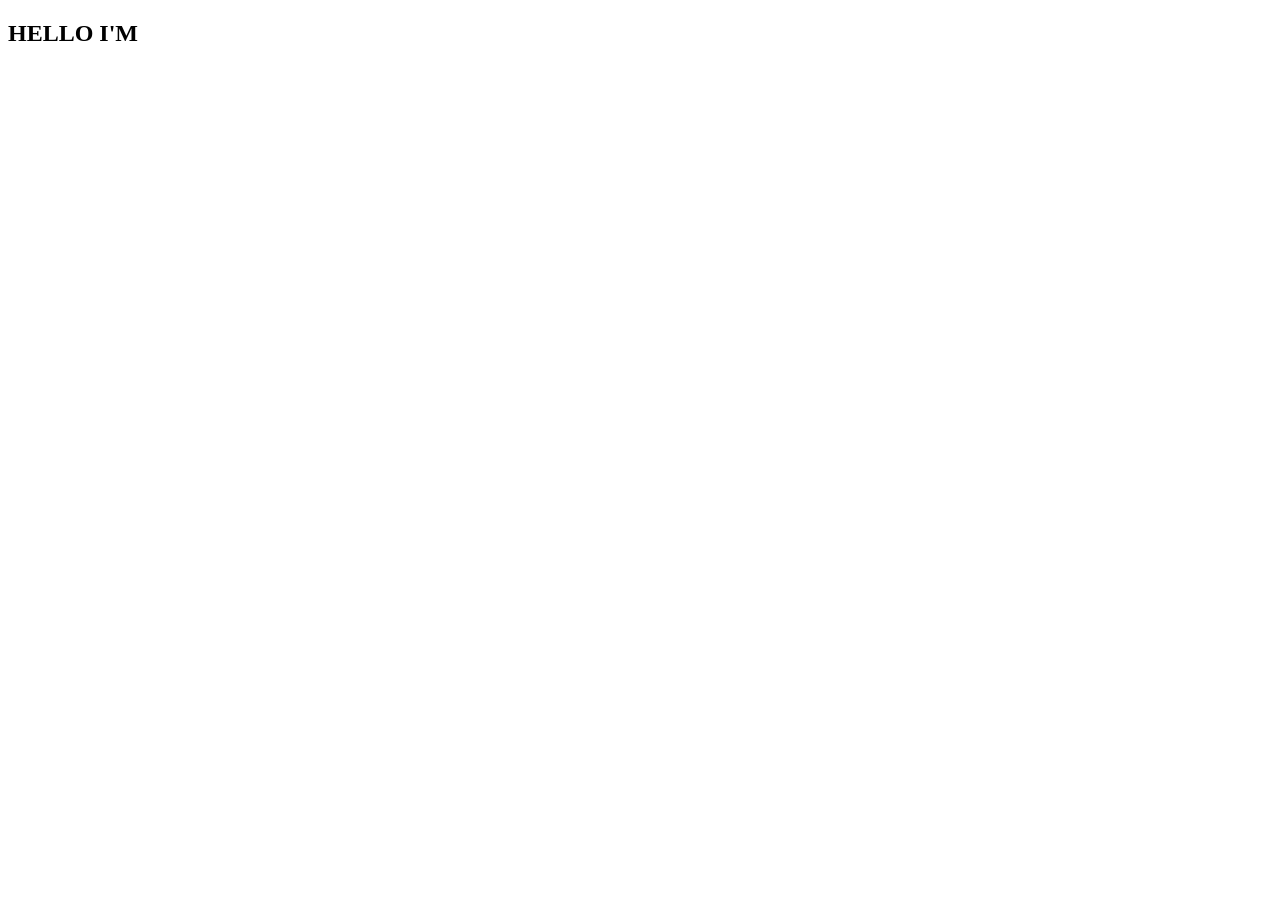
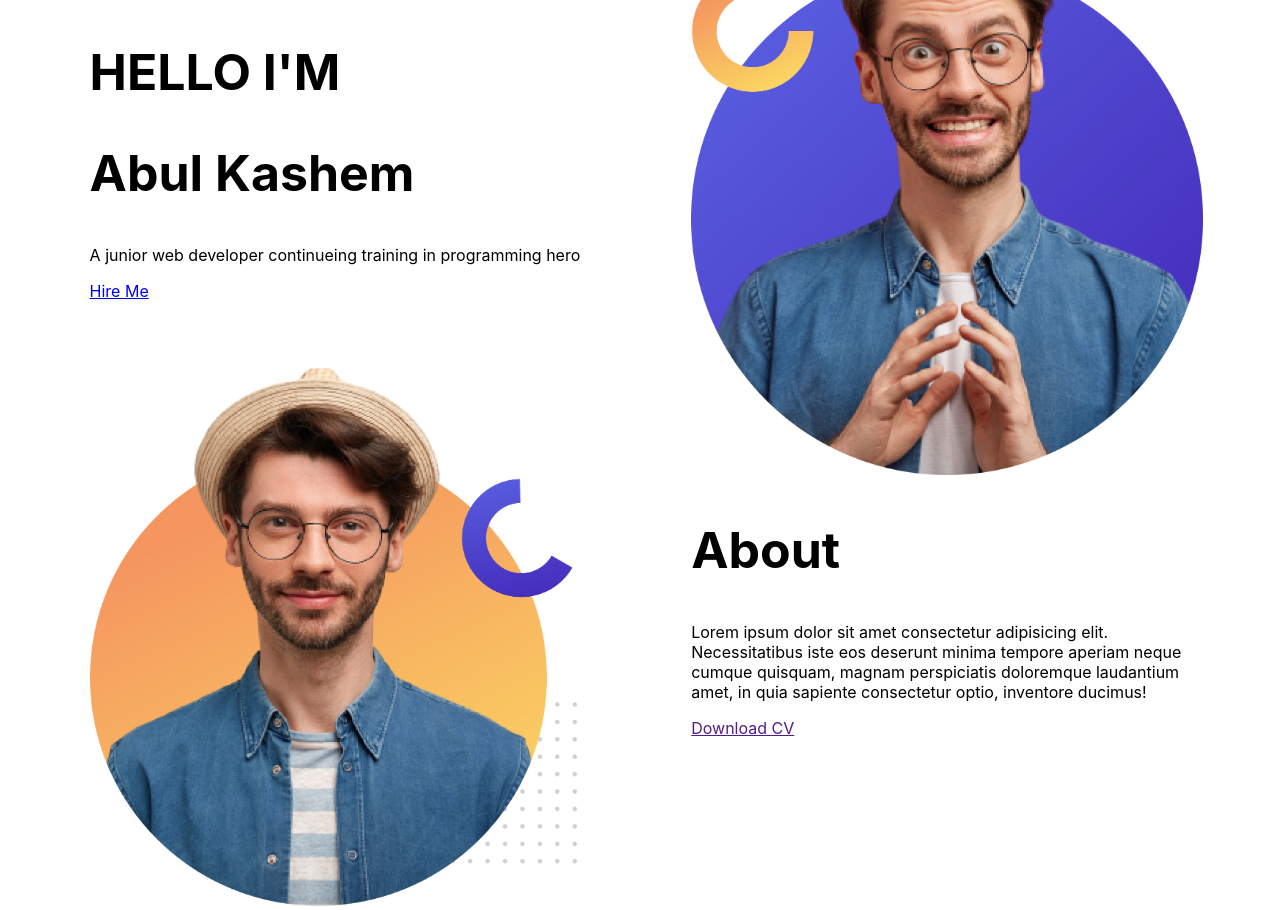
Before and after one commit to kashem97/website-portfolio, a plain HTML site: page index.html in a window 1280 px wide. Before the commit the page ends 800 px from the top, so only its background shows below. Drawn offline with Linux system fonts and the light colour scheme.

Commit message:
2 section

```diff
--- a/index.html
+++ b/index.html
@@ -4,13 +4,29 @@
     <meta charset="UTF-8">
     <meta name="viewport" content="width=device-width, initial-scale=1.0">
     <title>Web Portfolio</title>
+    <link rel="stylesheet" href="style.css">
 </head>
 <body>
     <section class="introduction-area">
         <div class="half-width">
             <h1>HELLO I'M</h1>
+            <h1 class="profile-name-heighligh">Abul Kashem</h1>
+            <p>A junior web developer continueing training in programming hero</p>
+            <a class="link-button" target="_blank" href="https://www.facebook.com/kashem98/">Hire Me</a>
         </div>
-        <div class="half-width"></div>
+        <div class="half-width">
+            <img src="images/do not use this pic.png" alt="">
+        </div>
+    </section>
+    <section class="about-area">
+        <div class="half-width">
+            <img src="images/do not use this pic2.png" alt="">
+        </div>
+        <div class="half-width">
+            <h1>About</h1>
+            <p>Lorem ipsum dolor sit amet consectetur adipisicing elit. Necessitatibus iste eos deserunt minima tempore aperiam neque cumque quisquam, magnam perspiciatis doloremque laudantium amet, in quia sapiente consectetur optio, inventore ducimus!</p>
+            <a href="">Download CV</a>
+        </div>
     </section>
 </body>
 </html>
--- a/style.css
+++ b/style.css
@@ -0,0 +1,25 @@
+body{
+    margin: 0;
+    padding: 0;
+    font-family: -apple-system, BlinkMacSystemFont, 'Segoe UI', Roboto, Oxygen, Ubuntu, Cantarell, 'Open Sans', 'Helvetica Neue', sans-serif;
+
+}
+h1{
+    font-size: 50px;
+}
+section{
+    height: 100px;
+}
+.introduction-area{
+
+}
+.half-width{
+    width: 40%;
+    margin-left: 5%;
+    padding-left: 2%;
+    float: left;
+}
+.half-width img{
+    width: 100%;
+    margin-top: -200px;
+}
```
Also changed, not shown: images/do not use this pic.png (renamed from images/images/do not use this pic.png), images/do not use this pic2.png (renamed from images/images/do not use this pic2.png), images/image 4.png (renamed from images/images/image 4.png), images/image 5.png (renamed from images/images/image 5.png), images/image 8.png (added), 1 other file.
